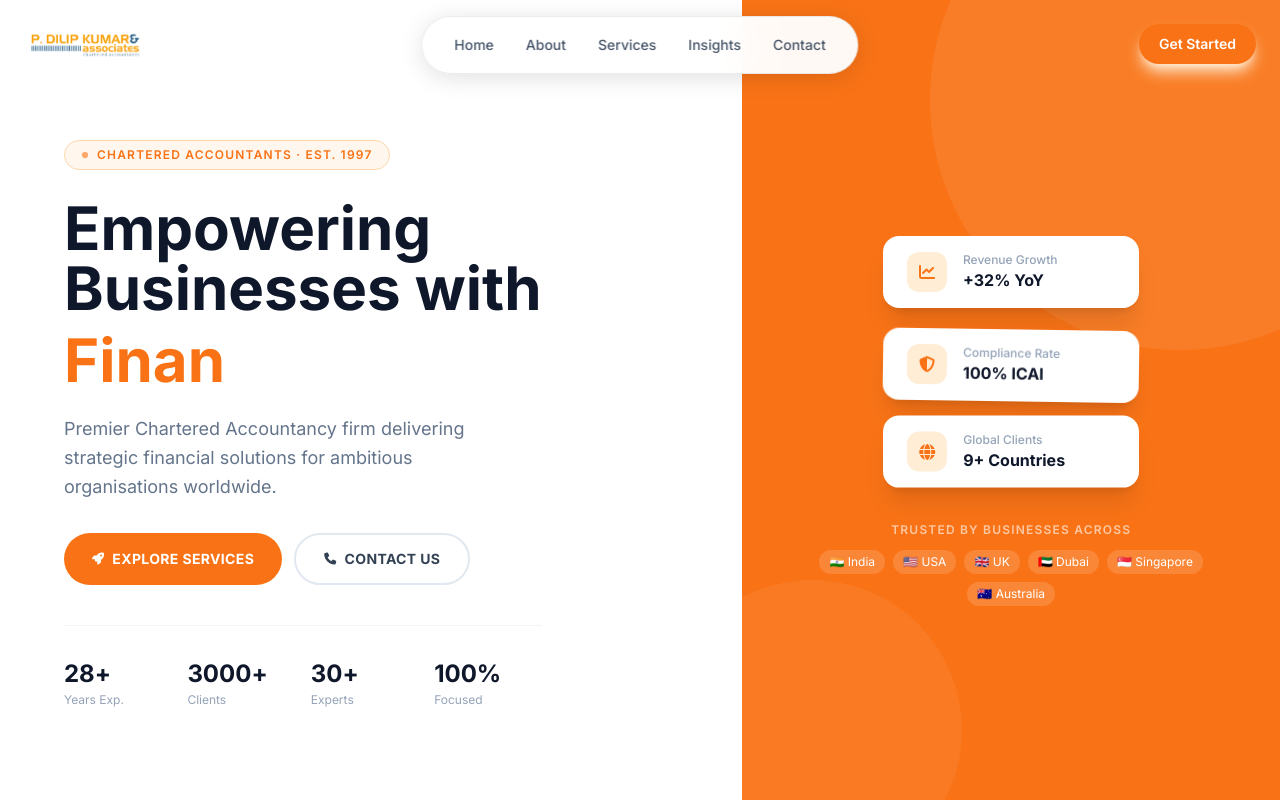
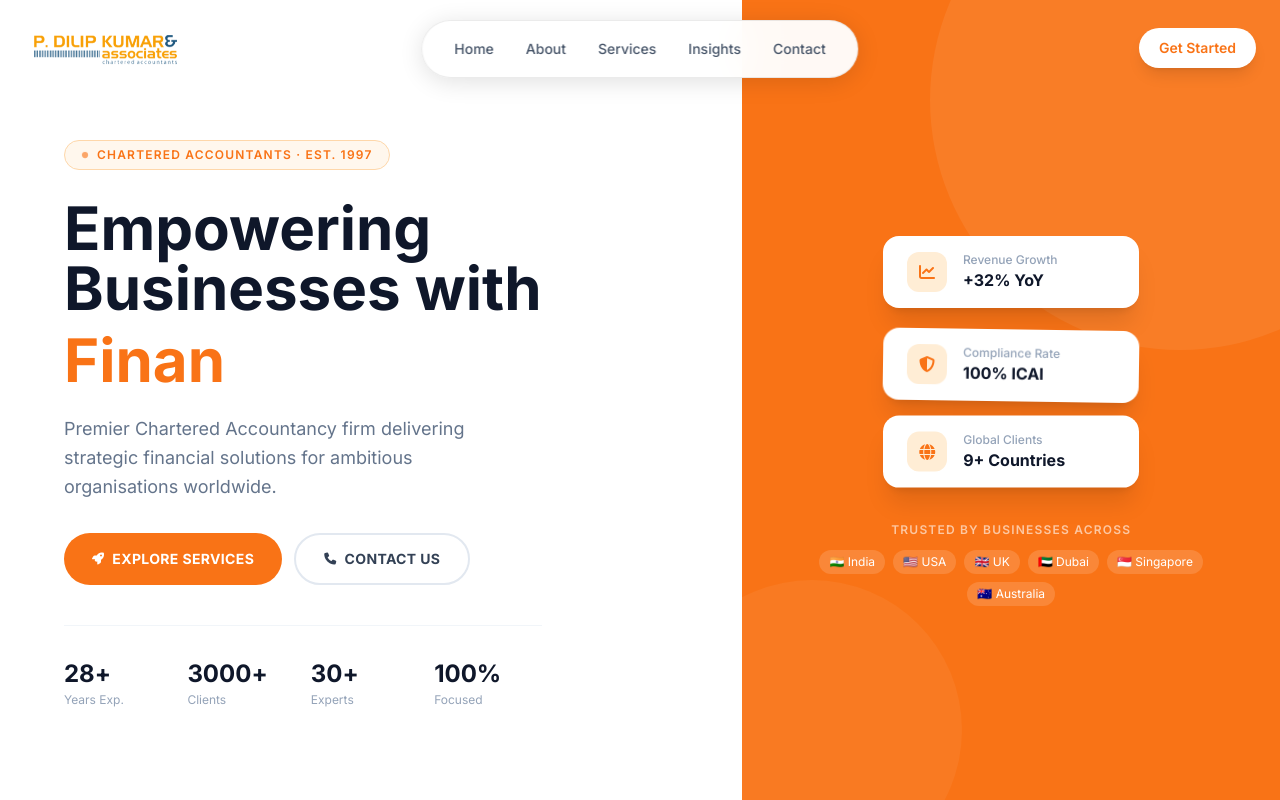
Before and after one commit to neevjain-eve/PDKA-, a website: page index.html in a window 1280 px wide. Shown: the top 800 px of the page. Drawn offline with nearby package versions, Linux system fonts and the light colour scheme.

Commit message:
Nav: bigger logo, white Get Started, fixed header never scrolls

```diff
--- a/index.html
+++ b/index.html
@@ -26,7 +26,7 @@
         /* ── Floating pill navbar — always visible, never moves ── */
         #navbar {
             position: fixed !important;
-            top: 16px !important;
+            top: 20px !important;
             left: 50% !important;
             transform: translateX(-50%) !important;
             width: calc(100% - 48px) !important;
@@ -146,7 +146,7 @@
         /* Pill = just the links, auto-width, centered */
         #navbar {
             position: fixed !important;
-            top: 16px !important;
+            top: 20px !important;
             left: 50% !important;
             transform: translateX(-50%) !important;
             width: auto !important;
@@ -161,22 +161,26 @@
         /* Logo: top-left corner */
         #nav-logo {
             position: fixed !important;
-            top: 16px !important;
+            top: 20px !important;
             left: 24px !important;
             z-index: 9998 !important;
             height: 56px !important;
             display: flex !important;
             align-items: center !important;
+            will-change: transform !important;
+            transform: translateZ(0) !important;
         }
         /* Get Started: top-right corner */
         #nav-cta {
             position: fixed !important;
-            top: 16px !important;
+            top: 20px !important;
             right: 24px !important;
             z-index: 9998 !important;
             height: 56px !important;
             display: flex !important;
             align-items: center !important;
+            will-change: transform !important;
+            transform: translateZ(0) !important;
         }
     </style>
 </head>
@@ -191,7 +195,7 @@
 
     <!-- Logo: fixed top-left -->
     <div id="nav-logo">
-        <img src="logo.png" alt="PDKA" class="h-9 w-auto">
+        <img src="logo.png" alt="PDKA" class="h-12 w-auto">
     </div>
 
     <!-- Pill nav: fixed center, links only -->
@@ -207,7 +211,7 @@
 
     <!-- Get Started: fixed top-right -->
     <div id="nav-cta">
-        <a href="#contact" class="bg-[#f97316] text-white px-5 py-2.5 rounded-full text-sm font-semibold hover:bg-[#ea6d0e] transition-all shadow-lg shadow-orange-100">Get Started</a>
+        <a href="#contact" class="bg-white text-[#f97316] px-5 py-2.5 rounded-full text-sm font-semibold hover:bg-orange-50 transition-all shadow-lg">Get Started</a>
     </div>
 
     <!-- Mobile menu button (top-right on mobile) -->
```
